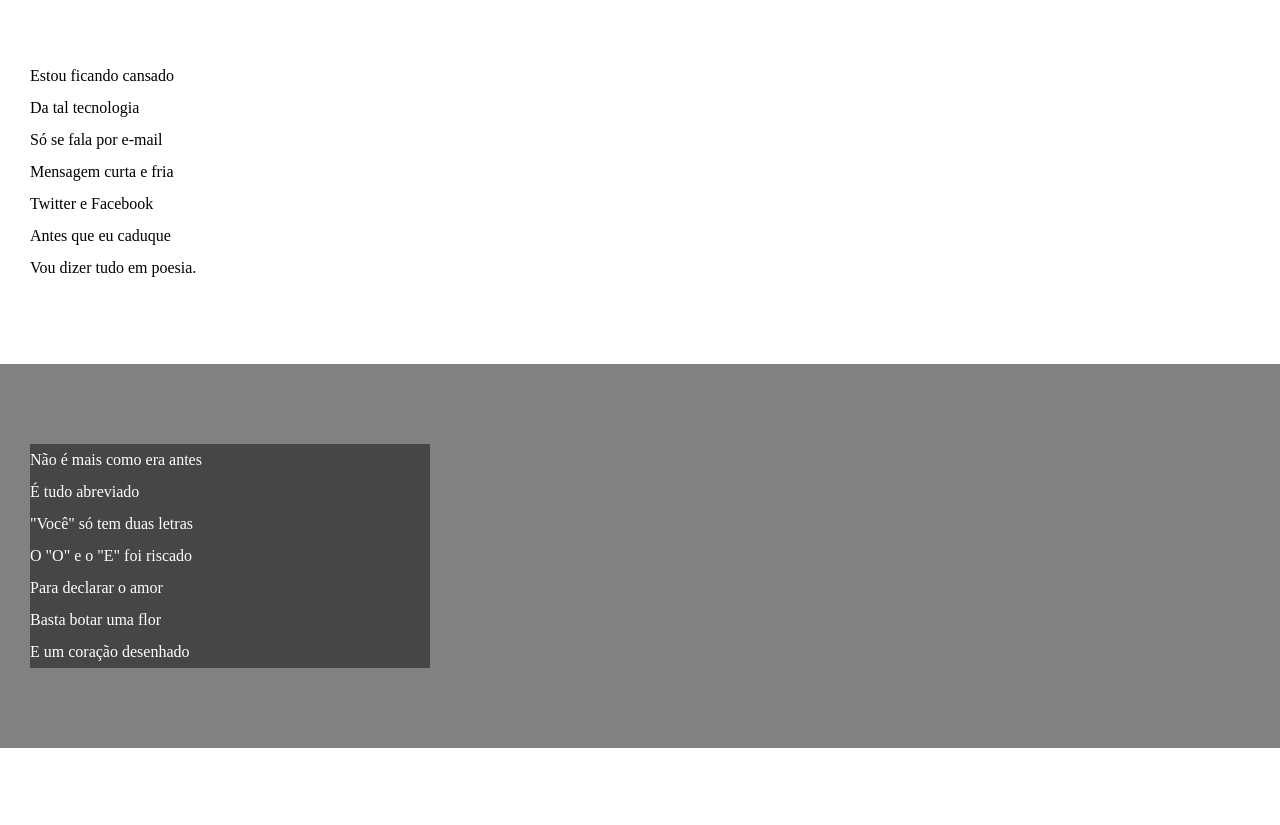
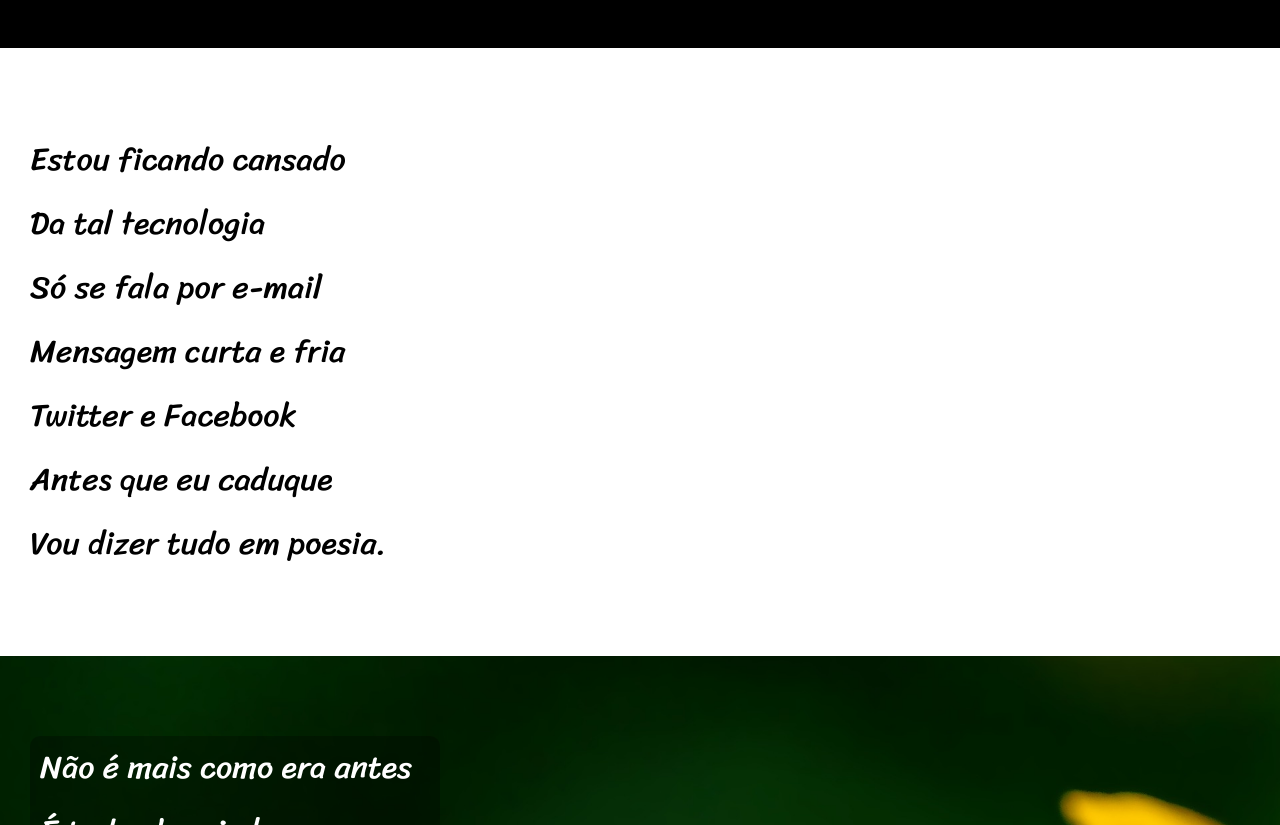
Before and after one commit to JoaoAntonioOB/projeto-cordel, a plain HTML site: page index.html in a window 1280 px wide. Shown: the part 125-950 px from the top of the page. Drawn offline with Linux system fonts and the light colour scheme.

Commit message:
Adiciona imagens e finalizando projeto

```diff
--- a/index.html
+++ b/index.html
@@ -24,7 +24,7 @@
             </p>
         </section>
 
-     <section class="imagem">
+     <section class="imagem" id="imagem1">
         <p>
             Não é mais como era antes <br>
             É tudo abreviado <br>
@@ -58,7 +58,8 @@
             </p>
     </section>
 
-    <section class="imagem">
+    <section class="imagem" id="imagem2">
+        <p>
             Tenho saudade das cartas <br>
             Escritas com a própria mão <br>
             Mandava no mês de Junho <br>
@@ -66,11 +67,11 @@
             Mas matava a saudade <br>
             Era texto de verdade <br>
             Nas linhas do coração.
-
-
-    //---
+        </p>
+    </section>
 
     <section class="normal">
+        <p>
             Agora, escrevo e envio <br>
             Chegando na mesma hora <br>
             Mas quando vou prosear <br>
@@ -85,6 +86,7 @@
             Dois pontos são dois joelhos <br>
             Seus lábios são aparelhos <br>
             Deixe que Deus interprete.
+        </p>
     </section>
 
             <footer>
--- a/style.css
+++ b/style.css
@@ -5,17 +5,21 @@
 @import url('https://fonts.googleapis.com/css2?family=Sriracha&display=swap');
 
 :root{
-    --font1: 'PassionOne';
-    --font2: 'Sriracha';
+    --font1: ' Verdana, Geneva, Tahoma, sans-serif';
+    --font2: 'PassionOne', 'cursive';
+    --font3: 'Sriracha', 'cursive';
 }
 
 * {
     margin: 0px;
     padding: 0px;
+
 }
 
 html, body {
     min-height: 100vh;
+    font-family: var(--font1);
+    font-size: 1em;
 }
 
 header {
@@ -25,15 +29,20 @@ header {
 }
 
 header > h1{
-    font-family: var(--font1);
     padding-top: 50px;
-    font-variant: small-caps
+    font-variant: small-caps;
+    font-family: var(--font2);
+    font-size: 3em;
 }
 
 header a{
     color: white;
     text-decoration: none;
     font-weight: bolder;
+}
+
+header p{
+    padding-bottom: 50px;
 }
 
 a:hover {
@@ -45,6 +54,8 @@ section {
     padding-bottom: 10vh;
     line-height: 2em;
     padding-left: 30px;
+    font-family: var(--font3);
+    font-size: 2em;
 }
 
 section.normal {
@@ -53,13 +64,29 @@ section.normal {
 }
 
 section.imagem {
-    background-color: rgba(0, 0, 0, 0.495);
     color: white;
+
+}
+
+#imagem1{
+    background-image: url('imagens/background001.jpg');
+    background-position: left top;
+    background-size: cover;
+    background-attachment: fixed;
+}
+
+#imagem2 {
+    background-image: url('imagens/background002.jpg');
+    background-position: left top;
+    background-size: cover;
+    background-attachment: fixed;
 }
 
 section.imagem > p{
     width: 400px;
-    background-color: rgba(0, 0, 0, 0.463);
+    background-color: rgba(0, 0, 0, 0.282);
+    padding-left: 10px;
+    border-radius: 10px;
 }
 
 footer {
```
Lines whose indentation alone changed are shown as unchanged.
